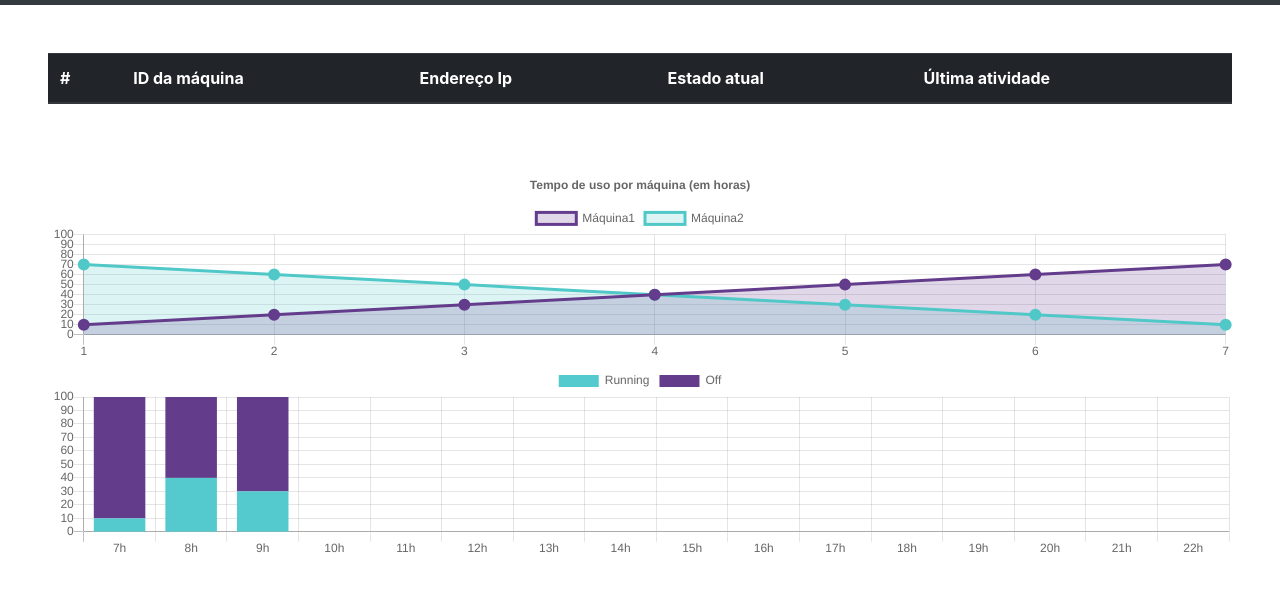
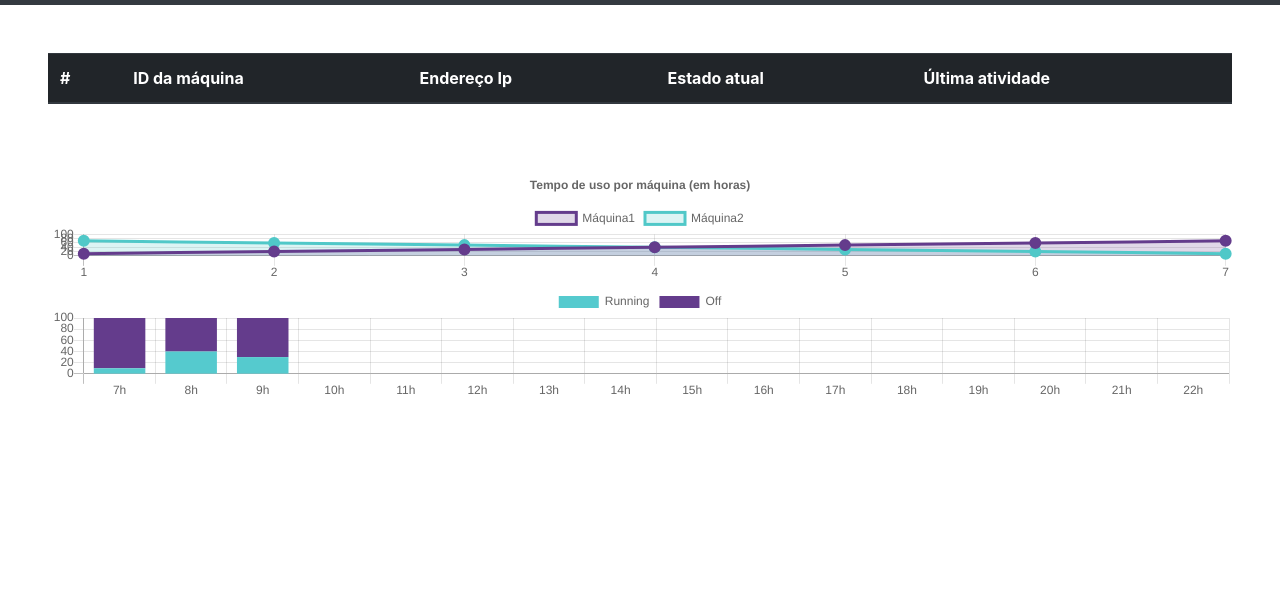
Before and after one commit to ericbls/tech_track, a plain HTML site: page frontend/stats.html in a window 1280 px wide. Shown: the part 51-642 px from the top of the page. Drawn offline with nearby package versions, Linux system fonts and the light colour scheme; no server answers.

Commit message:
alterando proporcao dos graficos de stats.html

```diff
--- a/frontend/stats.html
+++ b/frontend/stats.html
@@ -41,11 +41,11 @@
 		</div>
 
 		<div class="container-fluid px-md-5">
-			<canvas id="lineChart" height="100" width="600"></canvas>
+			<canvas id="lineChart" height="60" width="600"></canvas>
 		</div>
 
 		<div class="container-fluid px-md-5">
-			<canvas id="barChart" height="100" width=600></canvas>
+			<canvas id="barChart" height="60" width=600></canvas>
 		</div>
 
 
```
